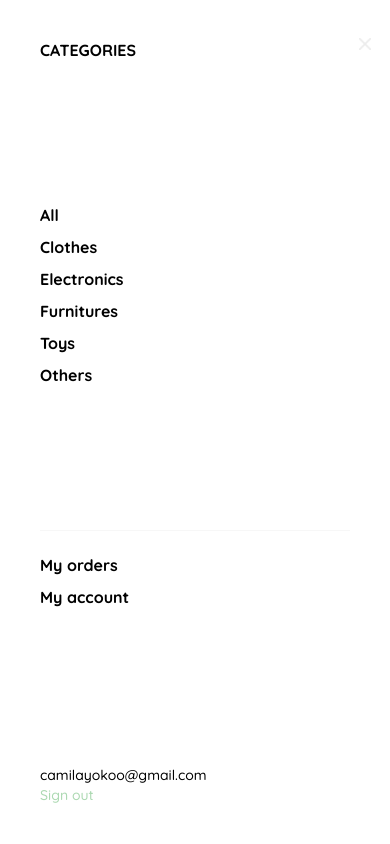
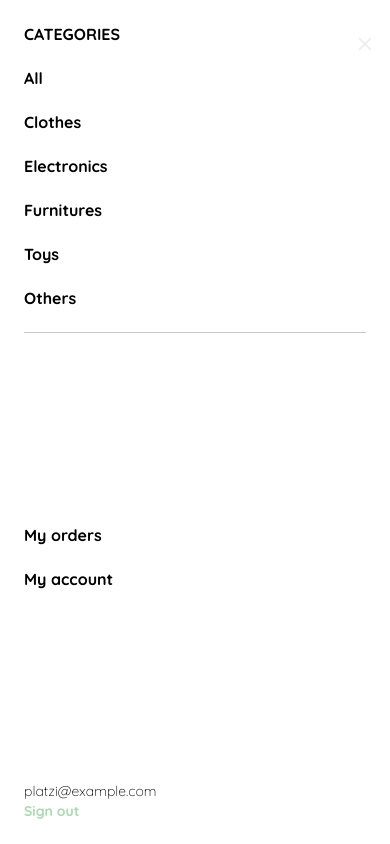
Before and after one commit to ESteban-07/platzi-yardsale-store, a plain HTML site: page menu2.html in a window 390 px wide. Drawn offline with Linux system fonts and the light colour scheme.

Commit message:
Menú mobile - (14/22)

```diff
--- a/menu2.html
+++ b/menu2.html
@@ -27,87 +27,113 @@
                 margin: 0;
                 font-family: 'Quicksand', sans-serif;
             }
+            .menu-wrapper {
+                position: relative;
+            }
+            .menu-wrapper figure {
+                position: absolute;
+                top: 4%;
+                right: 5%;
+                margin: 0;
+                width: 12px;
+                height: 12px;
+            }
+            .menu-wrapper figure img {
+                width: 100%;
+                height: 100%;
+            }
             .mobile-menu {
                 width: 100%;
                 height: 100vh;
+                padding: 24px;
                 display: flex;
                 flex-direction: column;
                 justify-content: space-between;
-                position: relative;
-                padding: 40px;
                 box-sizing: border-box;
             }
-            .mobile-menu figure {
-                margin: 0;
-                position: absolute;
-                top: 4%;
-                right: 5%;
-            }
-            .mobile-menu figure img {
-                width: 12px;
-                height: 12px;
-                cursor: pointer;
-            }
-            .mobile-menu header h2 {
-                text-transform: uppercase;
-                font-size: var(--md);
-                margin: 0;
+            .mobile-menu a {
+                text-decoration: none;
+                color: var(--black);
+                font-weight: bold;
             }
             .mobile-menu ul {
-                list-style: none;
-                margin: 0;
                 padding: 0;
+                margin: 24px 0 0;
+                list-style-type: none;
             }
-            .mobile-menu ul.border {
-                border-top: 1px solid var(--text-input-field);
-                padding-top: 24px;
+            .mobile-menu ul:nth-child(1) {
+                border-bottom: 1px solid var(--very-light-pink);
             }
-            .mobile-menu ul li a {
-                display: inline-block;
-                text-decoration: none;
-                font-size: var(--md);
-                font-weight: bold;
-                color: var(--black);
-                padding-bottom: 12px;
+            .mobile-menu ul li {
+                margin-bottom: 24px;
             }
-            .mobile-menu ul li:last-child a {
-                padding-bottom: 0;
+            .mobile-menu .email {
+                font-size: var(--sm);
+                font-weight: 300;
             }
-            .mobile-menu footer p {
+            .mobile-menu .sign-out {
+                color: var(--hospital-green);
                 font-size: var(--sm);
+            }
+            .mobile-menu ul:nth-child(1) {
+                margin-top: 0;
+            }
+            .mobile-menu ul:nth-child(2) li:nth-child(2),
+            .mobile-menu ul:nth-child(3) li:nth-child(1),
+            .mobile-menu ul:nth-child(3) li:nth-child(2) {
                 margin-bottom: 0;
-            }
-            .mobile-menu footer a {
-                text-decoration: none;
-                font-size: var(--sm);
-                color: var(--hospital-green);
             }
         </style>
     </head>
     <body>
-        <div class="mobile-menu">
+        <div class="menu-wrapper">
             <figure>
-                <img src="./assets/icons/icon_close.png" alt="close menu" />
+                <img
+                    src="./assets/icons/icon_close.png"
+                    alt="close mobile menu"
+                />
             </figure>
-            <header>
-                <h2>categories</h2>
-            </header>
-            <ul>
-                <li><a href="#">All</a></li>
-                <li><a href="#">Clothes</a></li>
-                <li><a href="#">Electronics</a></li>
-                <li><a href="#">Furnitures</a></li>
-                <li><a href="#">Toys</a></li>
-                <li><a href="#">Others</a></li>
-            </ul>
-            <ul class="border">
-                <li><a href="#">My orders</a></li>
-                <li><a href="#">My account</a></li>
-            </ul>
-            <footer>
-                <p>camilayokoo@gmail.com</p>
-                <a href="">Sign out</a>
-            </footer>
+            <div class="mobile-menu">
+                <ul>
+                    <li>
+                        <a href="#">CATEGORIES</a>
+                    </li>
+                    <li>
+                        <a href="#">All</a>
+                    </li>
+                    <li>
+                        <a href="#">Clothes</a>
+                    </li>
+                    <li>
+                        <a href="#">Electronics</a>
+                    </li>
+                    <li>
+                        <a href="#">Furnitures</a>
+                    </li>
+                    <li>
+                        <a href="#">Toys</a>
+                    </li>
+                    <li>
+                        <a href="#">Others</a>
+                    </li>
+                </ul>
+                <ul>
+                    <li>
+                        <a href="#">My orders</a>
+                    </li>
+                    <li>
+                        <a href="#">My account</a>
+                    </li>
+                </ul>
+                <ul>
+                    <li>
+                        <a href="#" class="email">platzi@example.com</a>
+                    </li>
+                    <li>
+                        <a href="#" class="sign-out">Sign out</a>
+                    </li>
+                </ul>
+            </div>
         </div>
     </body>
 </html>
```
